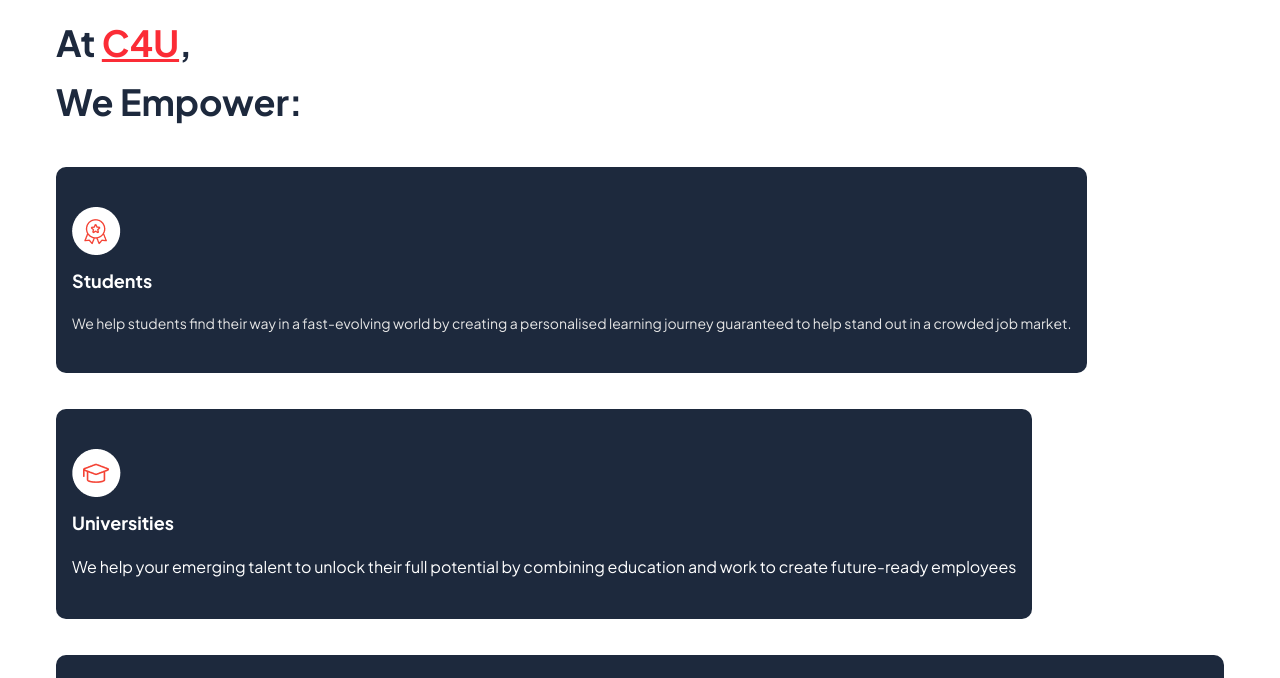
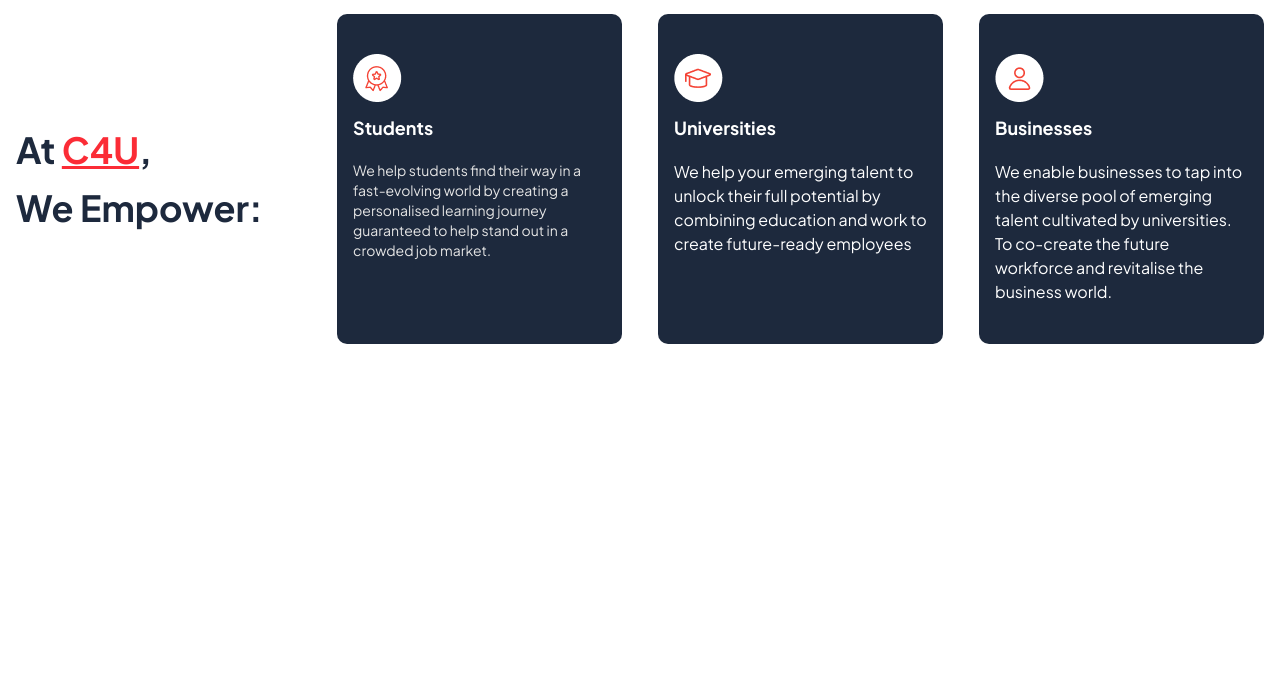
Before and after one commit to iamalshahed/hp-tailwind-assignment-02-shahed, a website built with Vite: page index.html in a window 1280 px wide. Shown: the part 802-1480 px from the top of the page. After the commit the page ends 1162 px from the top, so only its background shows below. Built offline with nearby package versions, Linux system fonts and the light colour scheme.

Commit message:
👍🏼 empower section completely responsive...

```diff
--- a/index.html
+++ b/index.html
@@ -113,11 +113,11 @@
 
     <!-- empower -->
     <section class="w-full">
-      <div class="container max-w-[75rem] mx-auto p-4">
+      <div class="container max-w-[1440px] mx-auto p-4">
 
-        <div class="w-full flex flex-col items-start justify-start gap-9">
+        <div class="w-full grid grid-cols-1 sm:grid-cols-2 md:grid-cols-3 xl:grid-cols-4 gap-9">
 
-          <div class="text-slate-800 text-4xl font-bold leading-relaxed">
+          <div class="text-slate-800 self-center text-4xl font-bold leading-relaxed">
             At <span class="text-red-500 underline underline-offset-2">C4U</span>, <br> We Empower:
           </div>
 
```
